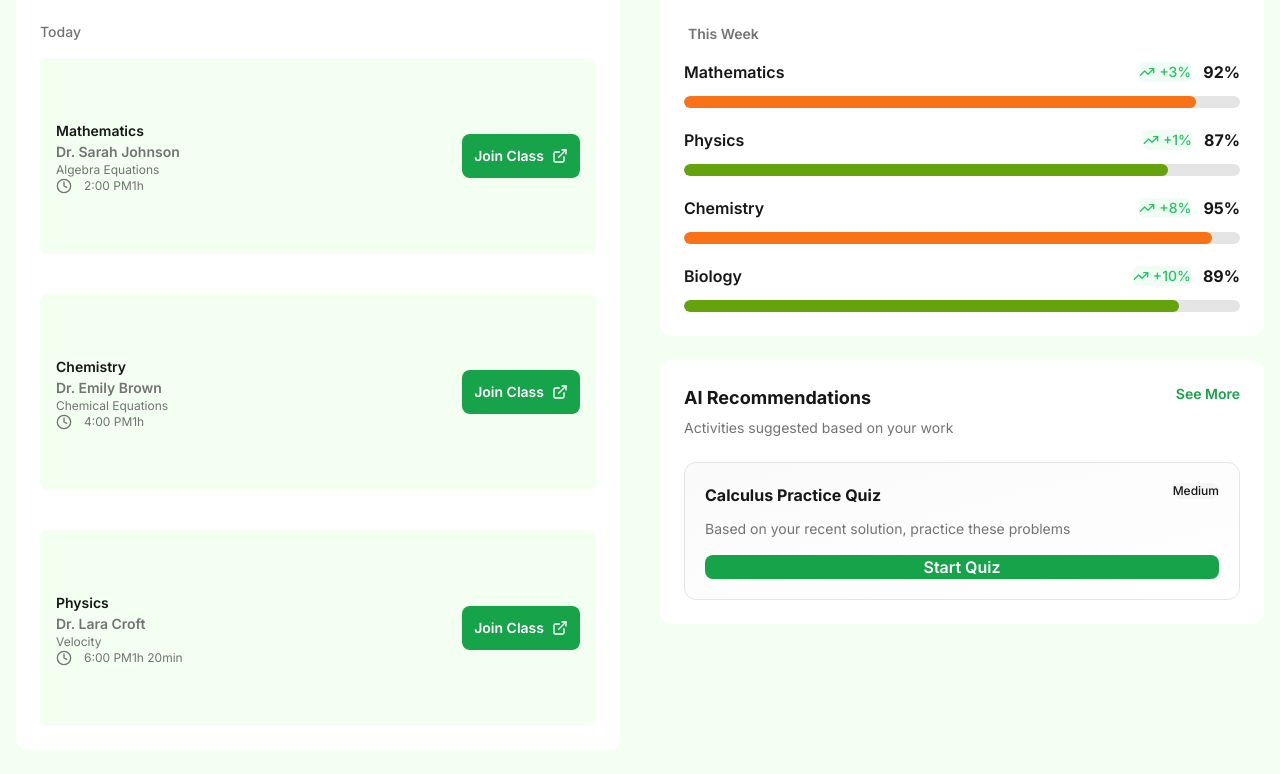
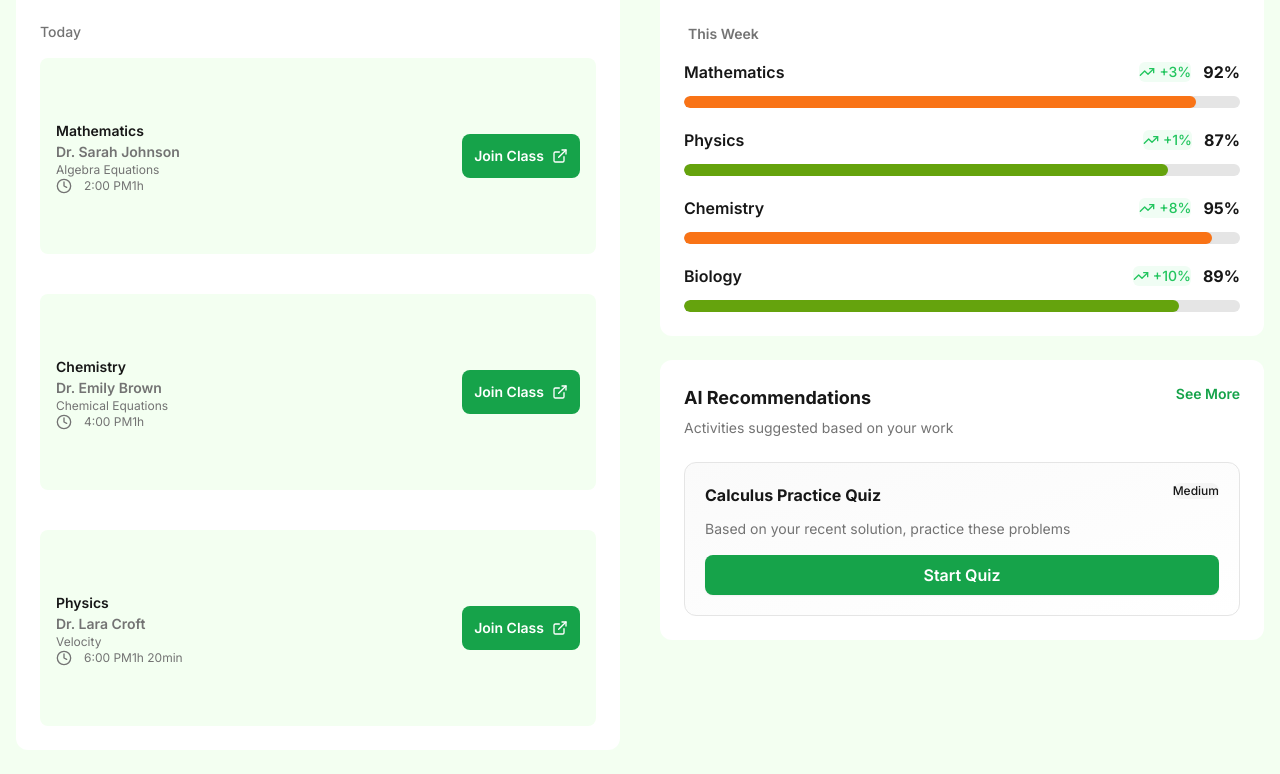
Before and after one commit to AsteriskRD/Holookor-Frontend, a Next.js app: page / in a window 1280 px wide. Shown: the part 679-1453 px from the top of the page. Built offline with nearby package versions, Linux system fonts and the light colour scheme.

Commit message:
addded features

```diff
--- a/src/components/dashboard/AIRecommendationCard.jsx
+++ b/src/components/dashboard/AIRecommendationCard.jsx
@@ -32,7 +32,7 @@ export default function AIRecommendationCard({ recommendations, onStartQuiz }) {
               variant="primary"
               size="md"
               onClick={() => onStartQuiz(rec.id)}
-              className="w-full shadow-sm hover:shadow-md hover:bg-[#0c5b29] "
+              className="w-full shadow-sm hover:shadow-md hover:bg-[#0c5b29] py-2"
             >
               Start Quiz
             </Button>
--- a/src/components/dashboard/SessionsList.jsx
+++ b/src/components/dashboard/SessionsList.jsx
@@ -32,7 +32,7 @@ export default function SessionsList({ sessions, onJoinClass, onBookSession }) {
         <Button
           variant="outline"
           onClick={onBookSession}
-          className="flex items-center gap-2 bg-gray-200 p-3"
+          className="flex items-center gap-2 bg-[#E5E4E2]  hover:text-white hover:bg-[#0c5b29] p-3"
         >
           <Calendar className="w-4 h-4" />
           Book Session
```
